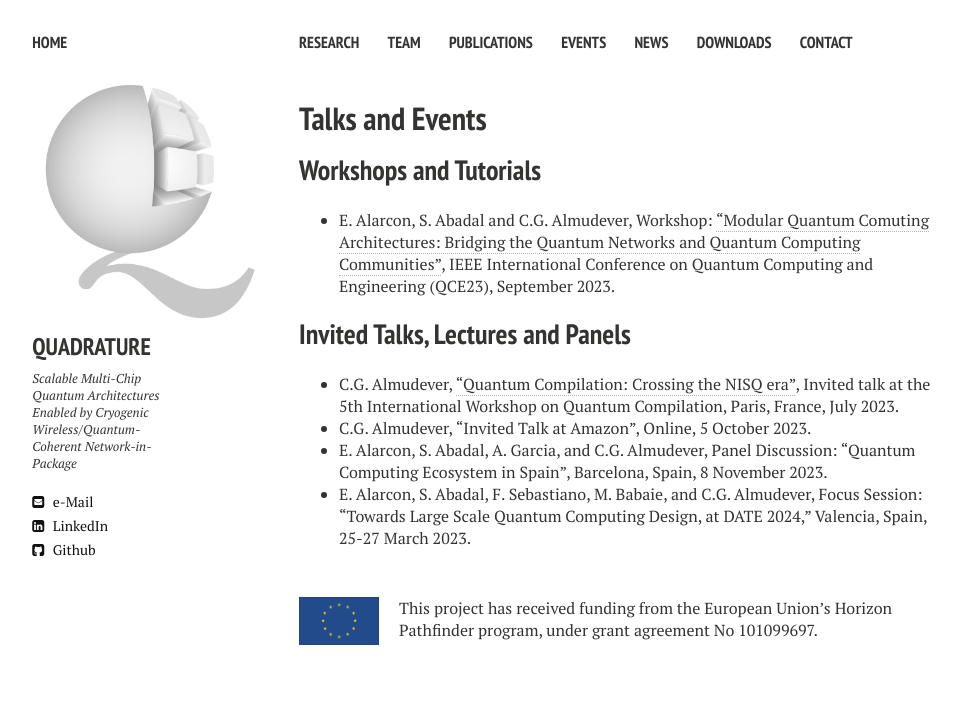
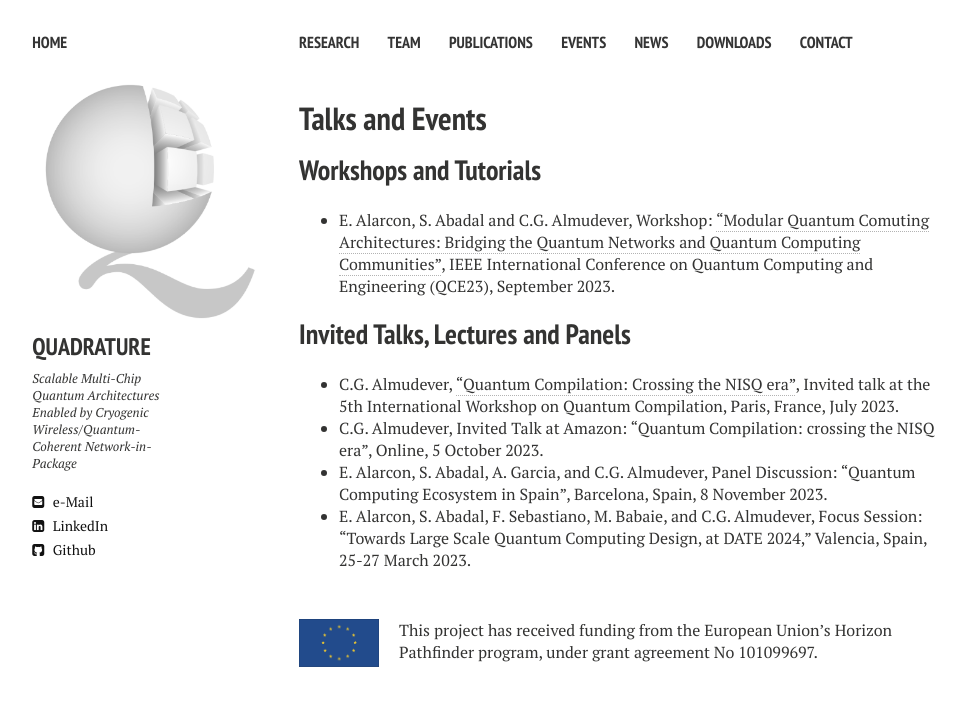
Before and after one commit to biddu/biddu.github.io, a Jekyll site: the page built from talks.md, in a window 1280 px wide. Shown: the top 706 px of the page, without its empty margins (21-987 px from the left). Built offline with Jekyll 4.4.1, drawn with Linux system fonts in a browser that asks for light colours; nearby versions of some CDN libraries.

Commit message:
Update talks.md

```diff
--- a/talks.md
+++ b/talks.md
@@ -12,6 +12,6 @@ comments: false
 
 ## Invited Talks, Lectures and Panels
 + C.G. Almudever, [“Quantum Compilation: Crossing the NISQ era”](https://quantum-compilers.github.io/iwqc2023/), Invited talk at the 5th International Workshop on Quantum Compilation, Paris, France, July 2023.
-+ C.G. Almudever, "Invited Talk at Amazon", Online, 5 October 2023.
++ C.G. Almudever, Invited Talk at Amazon: "Quantum Compilation: crossing the NISQ era", Online, 5 October 2023.
 + E. Alarcon, S. Abadal, A. Garcia, and C.G. Almudever, Panel Discussion: "Quantum Computing Ecosystem in Spain", Barcelona, Spain, 8 November 2023.
 + E. Alarcon, S. Abadal, F. Sebastiano, M. Babaie, and C.G. Almudever, Focus Session: "Towards Large Scale Quantum Computing Design, at DATE 2024," Valencia, Spain, 25-27 March 2023.
```
